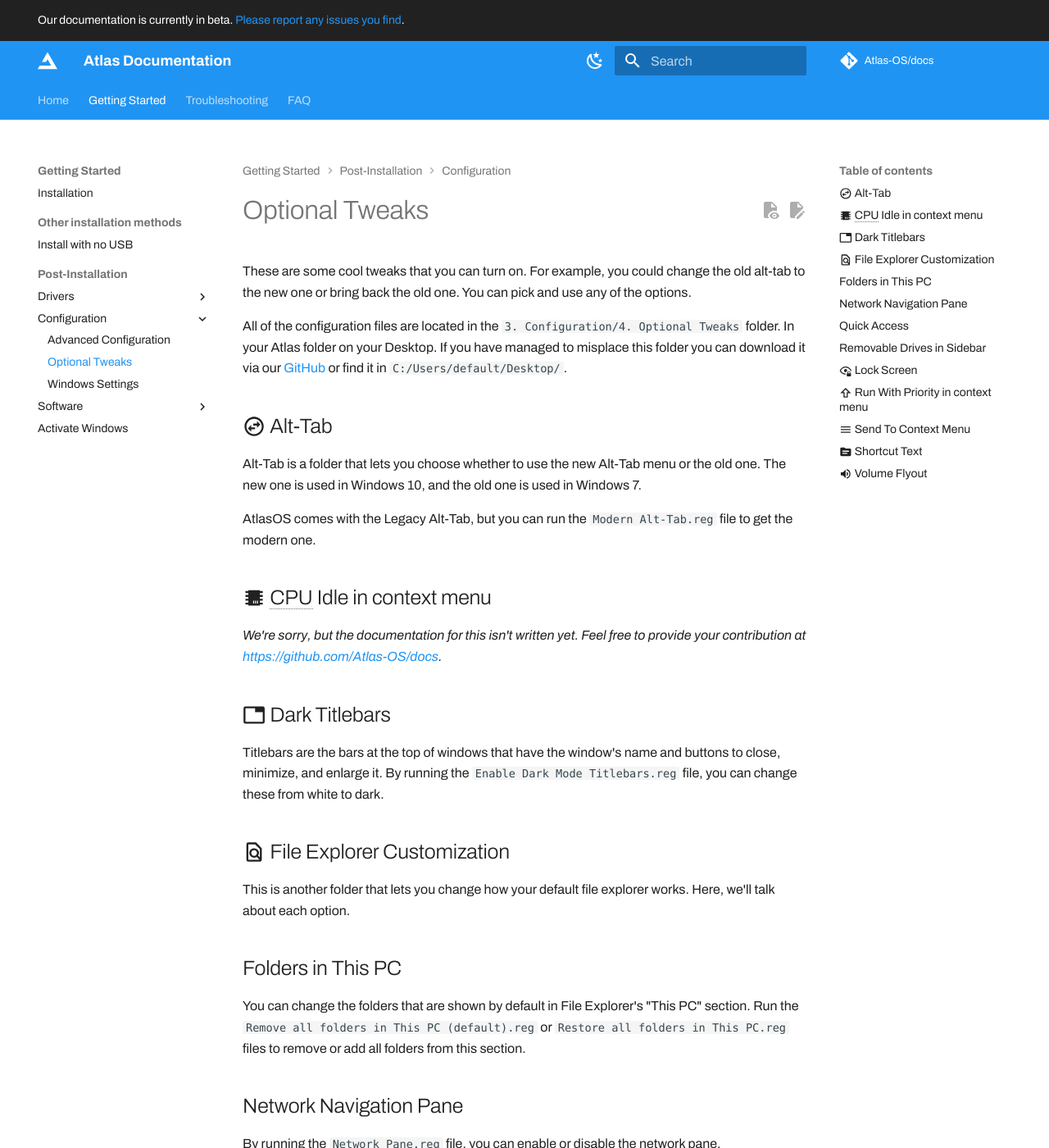
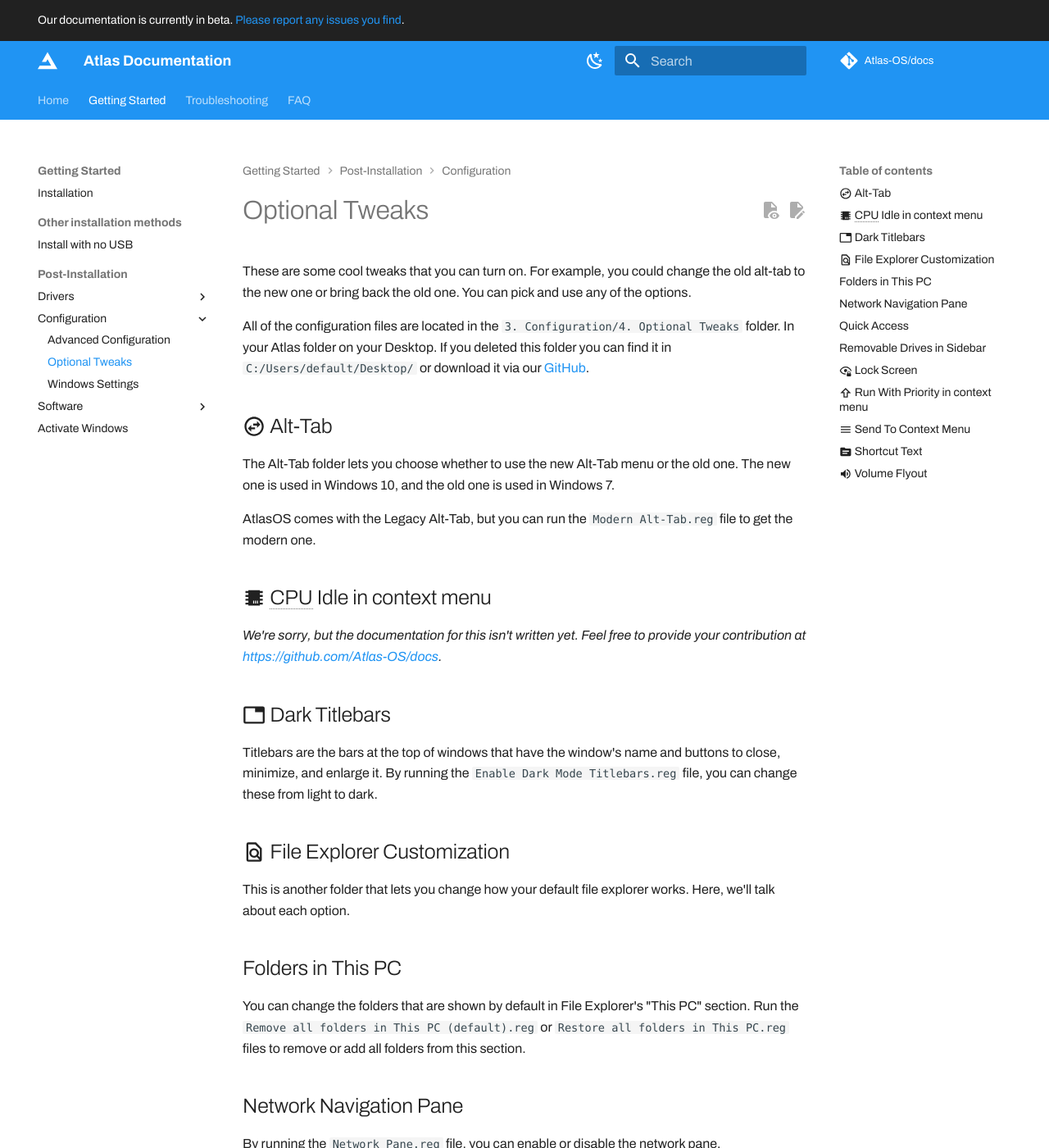
Before and after one commit to Atlas-OS/docs, an MkDocs documentation site: the page built from docs/Getting started/Post-Installation/Configuration/Optional Tweaks.md, in a window 1280 px wide and 1400 px high. Shown: the whole window at 82% size. Built offline with MkDocs 1.6.1 and Material for MkDocs 9.7.7, drawn with Linux system fonts in a browser that asks for light colours; some web fonts are replaced; plug-ins that fetch from the network failed and are left out; comment, search, counter and statistics services are not loaded; some of the changed text lies outside the part shown.

Commit message:
fix errors

```diff
--- a/docs/Getting started/Post-Installation/Configuration/Optional Tweaks.md
+++ b/docs/Getting started/Post-Installation/Configuration/Optional Tweaks.md
@@ -2,11 +2,11 @@
 
 These are some cool tweaks that you can turn on. For example, you could change the old alt-tab to the new one or bring back the old one. You can pick and use any of the options.
 
-All of the configuration files are located in the `3. Configuration/4. Optional Tweaks` folder. In your Atlas folder on your Desktop. If you have managed to misplace this folder you can download it via our [GitHub](https://github.com/Atlas-OS/Atlas/tree/main/src/Executables/Atlas) or find it in `C:/Users/default/Desktop/`.
+All of the configuration files are located in the `3. Configuration/4. Optional Tweaks` folder. In your Atlas folder on your Desktop. If you deleted this folder you can find it in `C:/Users/default/Desktop/` or download it via our [GitHub](https://github.com/Atlas-OS/Atlas/tree/main/src/Executables/Atlas).
 
 ## :material-swap-horizontal-circle-outline: Alt-Tab
 
-Alt-Tab is a folder that lets you choose whether to use the new Alt-Tab menu or the old one. The new one is used in Windows 10, and the old one is used in Windows 7.
+The Alt-Tab folder lets you choose whether to use the new Alt-Tab menu or the old one. The new one is used in Windows 10, and the old one is used in Windows 7.
 
 AtlasOS comes with the Legacy Alt-Tab, but you can run the ``Modern Alt-Tab.reg`` file to get the modern one.
 
@@ -16,7 +16,7 @@ AtlasOS comes with the Legacy Alt-Tab, but you can run the ``Modern Alt-Tab.reg`
 
 ## :material-tab: Dark Titlebars
 
-Titlebars are the bars at the top of windows that have the window's name and buttons to close, minimize, and enlarge it. By running the ``Enable Dark Mode Titlebars.reg`` file, you can change these from white to dark.
+Titlebars are the bars at the top of windows that have the window's name and buttons to close, minimize, and enlarge it. By running the ``Enable Dark Mode Titlebars.reg`` file, you can change these from light to dark.
 
 ## :material-file-find-outline: File Explorer Customization
 
@@ -40,11 +40,11 @@ Here, you can run the ``Enable Removable Drives in Sidebar.reg`` file to make re
 
 ## :material-eye-lock-outline: Lock Screen
 
-By running the ``Show Lock Screen.reg`` file, the lock screen can be restored to appear.
+By running the ``Show Lock Screen.reg`` file, the lock screen can be restored.
 
 ## :material-arrow-up-bold-outline: Run With Priority in context menu
 
-Running with priority is a feature that lets you tell a program how important it should be. By running the ``Add Run With Priority In Context Menu.reg`` file, you can turn on to control the priority via the context menu.
+Running with priority is a feature that lets you tell a program how important it should be. By running the ``Add Run With Priority In Context Menu.reg`` file, you can control app priorities via the context menu.
 
 ## :material-menu: Send To Context Menu
 
```
Also changed, not shown: other parts of docs/Getting started/Post-Installation/Configuration/Optional Tweaks.md (+1 -1 lines).
